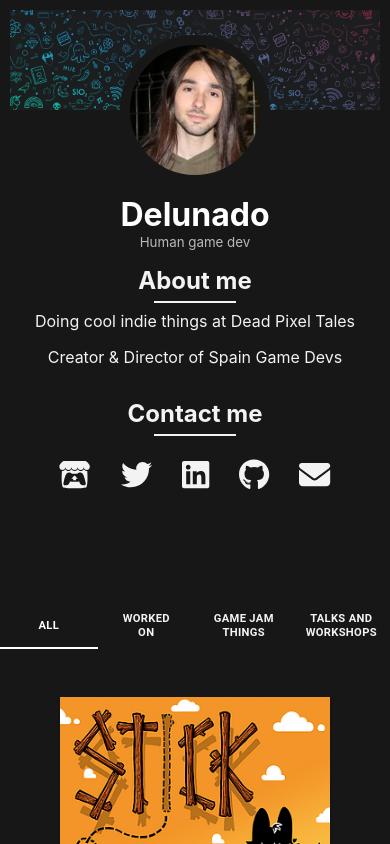
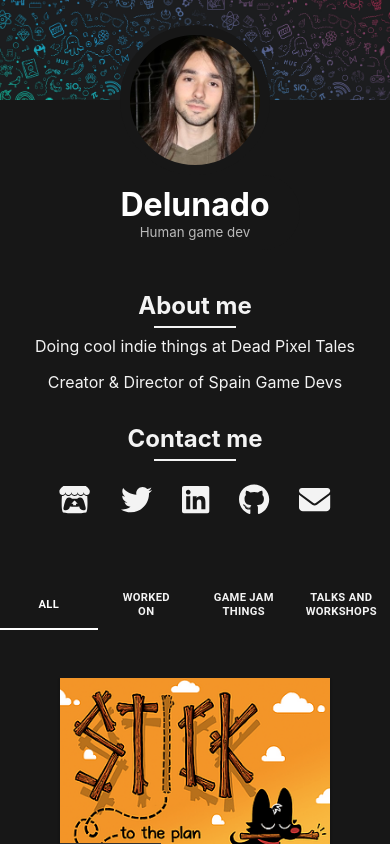
Before and after one commit to macs0021/delunado-web, a React (Create React App) app: page / in a window 390 px wide. Built offline with nearby package versions, Linux system fonts and the light colour scheme; the HTML template or start-up script is replaced by a standard one.

Commit message:
updgrades mobile

```diff
--- a/src/Components/ProfileCard.css
+++ b/src/Components/ProfileCard.css
@@ -22,13 +22,11 @@ html {
 
     --border-color: rgba(255, 255, 255, 30%);
 
-    --username-size: 32px;
-    --title-size: 28px;
-    --subtitle: 24px;
 }
 
 .container {
     height: 100vh;
+    max-height: 100vh;
     backdrop-filter: blur(20px);
     display: flex;
     justify-content: center;
@@ -47,8 +45,21 @@ html {
 .profile-header {
     background-image: url("../images/banner.jpg");
     background-size: cover;
-    margin: 10px;
+    margin: 1vh;
     position: relative;
+    height: 20vh;
+}
+
+.tab-header {
+    margin-bottom: 3rem;
+    width: auto;
+    display: flex;
+    justify-self: center;
+    margin-top: 1rem;
+    background-color: transparent;
+    display: flex;
+    justify-content: center;
+    width: 100%;
 }
 
 .main-profile {
@@ -62,10 +73,9 @@ html {
 
 .about-me {
     display: flex;
-    justify-content: space-between;
-    margin-top: 10rem;
+    margin-top: 15vh;
     flex-direction: column;
-    height: 80%;
+    max-height: 60%;
     padding: 30px;
     text-align: center;
 }
@@ -96,8 +106,8 @@ html {
 }
 
 .profile-image {
-    width: 250px;
-    height: 250px;
+    width: 15vw;
+    height: 15vw;
     background: url('../images/Delunado.jpg') center;
     background-size: cover;
     border-radius: 50%;
@@ -151,7 +161,6 @@ html {
     overflow-x: hidden;
     max-width: 1260px;
     width: auto;
-    max-height: 70vh;
     overflow-y: auto;
 }
 
@@ -196,6 +205,15 @@ html {
 
     }
 
+    .tab-header {
+        margin-top: 0;
+    }
+
+    .about-me {
+        margin-top: 75px;
+    }
+
+
 }
 
 @media (max-width: 650px) {
@@ -203,6 +221,21 @@ html {
         font-size: 0.9rem !important;
         font-weight: bold !important;
     }
+
+    .profile-image {
+        width: 125px;
+        height: 125px;
+    }
+
+    .about-me {
+        margin-top: 75px;
+    }
+
+    .card-container {
+        gap: 40px !important;
+    }
+
+
 }
 
 @media (max-width: 1500px) {
@@ -211,7 +244,7 @@ html {
         display: flex;
         flex-direction: column;
         justify-content: center;
-        inset: calc(100% - 125px) auto auto -10px;
+        inset: calc(100% - 7.5vw) auto auto -10px;
     }
 
     .profile-names {
@@ -227,7 +260,7 @@ html {
     }
 
     .about-me {
-        margin-top: 12rem;
+        margin-top: 15vh;
     }
 
 }
@@ -274,13 +307,14 @@ html {
         justify-content: center;
         position: absolute;
         width: 100%;
-        inset: none;
+        inset: calc(100% - 6rem) auto auto -10px;
+        ;
         left: 0;
     }
 
     .about-me {
+        justify-content: center;
         margin-top: 12rem;
-        justify-content: center;
     }
 
     .profile-names {
@@ -295,14 +329,24 @@ html {
         text-align: center;
     }
 
+    .profile-image {
+        width: 12rem;
+        height: 12rem;
+    }
+
 }
 
 @media (max-width: 420px) {
+
+    .grid {
+        gap: 0rem !important;
+    }
+
     .card-container {
         display: flex;
         flex-wrap: wrap;
         justify-content: center;
-        gap: 5px;
+        gap: 40px;
         overflow-x: hidden;
         max-width: 1260px;
         width: auto;
@@ -329,16 +373,22 @@ html {
     .profile-header {
         background-color: #6F61C0;
         background-size: cover;
-        margin: 10px;
+        margin: 0px;
         position: relative;
         height: 100px;
     }
 
     .about-me {
-        margin-top: 2rem;
+        margin-top: 75px;
     }
 
     .tab-style {
         font-size: 0.7rem !important;
     }
 }
+
+@media (max-width: 390px) {
+    .tab-header {
+        width: 100vw;
+    }
+}
--- a/src/Components/ProfileCard.js
+++ b/src/Components/ProfileCard.js
@@ -155,7 +155,7 @@ const TalksAndWorkshops = [
 const ProfileCard = () => {
 
     const [actualTab, setActualTab] = useState("one");
-    const [actualData, setActualData] = useState(WorkedOnData);
+    const [actualData, setActualData] = useState(WorkedOnData.concat(GameJamData).concat(TalksAndWorkshops));
 
     const changeTab = (tab) => {
         if (tab === "one") {
@@ -230,21 +230,17 @@ const ProfileCard = () => {
                     </div>
                 </div>
                 <div className="colunm-right" style={{ display: 'flex', justifyContent: 'center' }}>
-                    <Box sx={{ display: 'flex', flexDirection: 'column', alignItems: 'center', height: '100%' }}>
+                    <Box sx={{ display: 'flex', flexDirection: 'column', alignItems: 'center', height: '100%', width: 'auto' }}>
                         <Tabs
                             value={actualTab}
                             onChange={(event, newValue) => changeTab(newValue)}
                             aria-label="secondary tabs example"
+                            className='tab-header'
                             sx={{
-                                backgroundColor: 'transparent',
                                 '& .MuiTabs-indicator': {
                                     backgroundColor: 'white',
                                 },
-                                display: 'flex',  // Asegurar que los elementos internos sean flexibles
-                                justifyContent: 'center',  // Centrar las pestañas horizontalmente
-                                width: '100%',  // Asegurar que las pestañas ocupen todo el ancho disponible
                             }}
-                            style={{ marginBottom: '3rem', width: 'auto', display: 'flex', justifySelf: 'center', marginTop: '1rem' }}
                         >
                             <Tab
                                 value="one"
```
Also changed, not shown: 1 other file (tests, documents, lock files or other folders).
